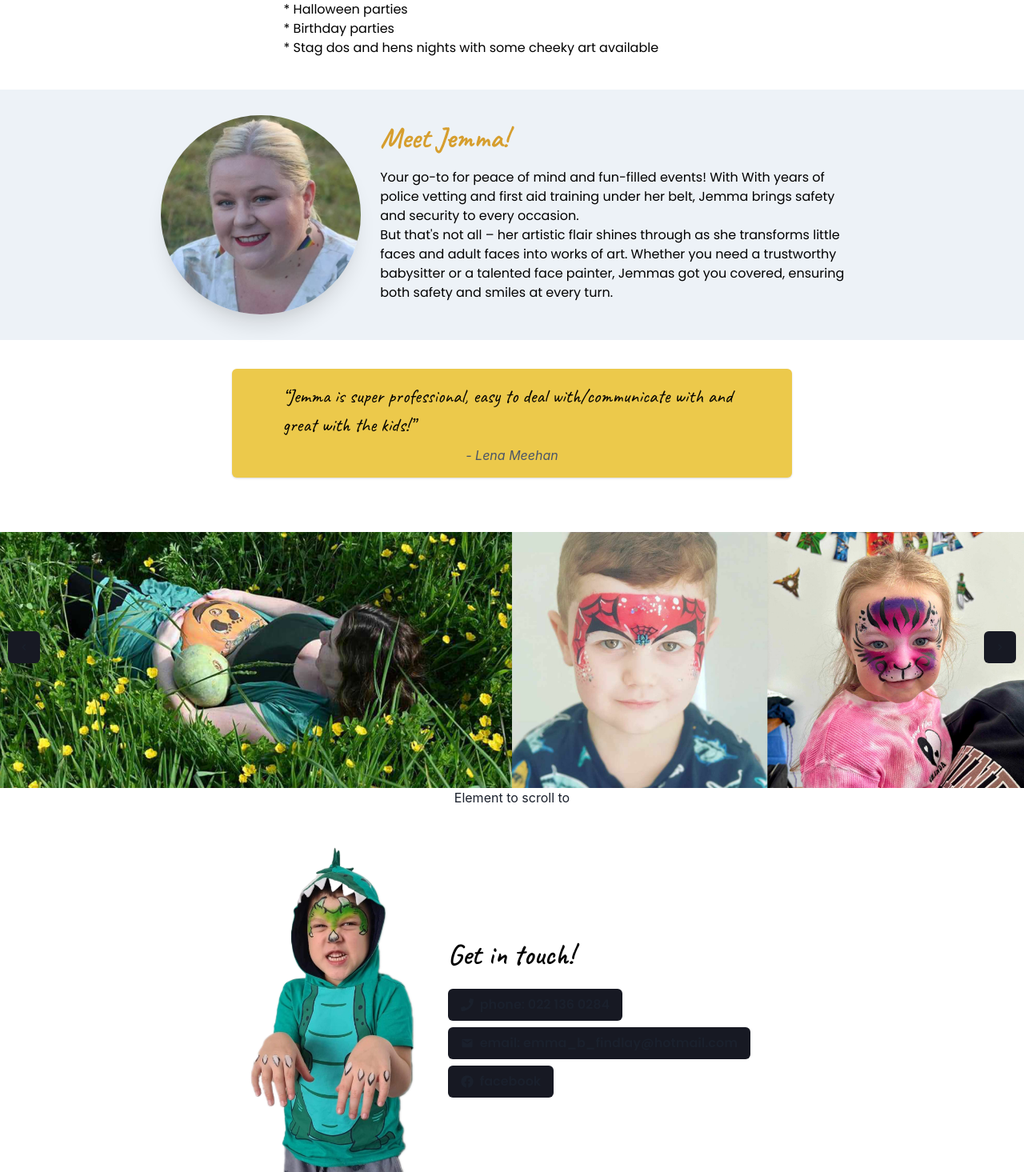
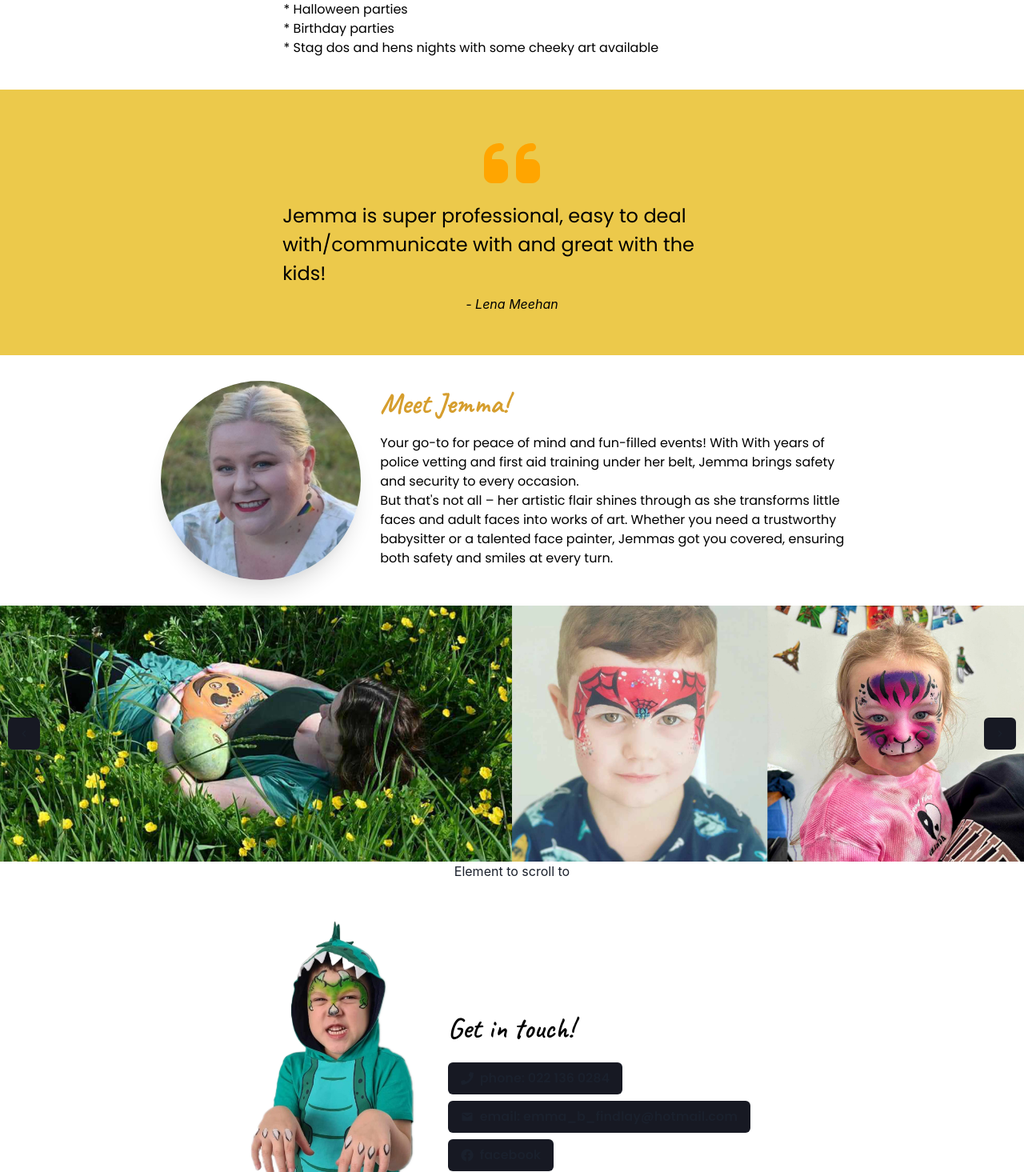
Before and after one commit to HannahBeattie/spirit, a Next.js app: page / in a window 1280 px wide. Shown: the part 1145-2610 px from the top of the page at 80% size. Built offline with nearby package versions, Linux system fonts and the light colour scheme; a web font is replaced by a local one.

Commit message:
tweak order

```diff
--- a/src/app/base/components/About.js
+++ b/src/app/base/components/About.js
@@ -4,7 +4,6 @@ function About() {
 	return (
 		<Stack
 			width={'100vw'}
-			bg={'gray.100'}
 			alignItems={'center'}
 			flex={1}
 			direction={{ base: 'column', md: 'row' }}
--- a/src/app/base/components/InfinateScroll.js
+++ b/src/app/base/components/InfinateScroll.js
@@ -51,7 +51,7 @@ function InfiniteCarousel() {
 	// }, [])
 
 	return (
-		<Box position='relative' width='100%' overflow='hidden' zIndex={0} pt={8}>
+		<Box position='relative' width='100%' overflow='hidden' zIndex={0}>
 			<IconButton
 				aria-label='Previous image'
 				icon={<ChevronLeftIcon />}
@@ -79,7 +79,7 @@ function InfiniteCarousel() {
 					height='auto'
 				/>
 				<Image
-					display={{ base: 'none', md: 'flex' }}
+					display={{ base: 'none', lg: 'flex' }}
 					src={images[nextImageIndex(page)].src}
 					alt={images[nextImageIndex(page)].alt}
 					fit='cover'
--- a/src/app/base/components/Intro.js
+++ b/src/app/base/components/Intro.js
@@ -1,4 +1,4 @@
-import { Container, Heading, List, ListItem, Spacer, Text, VStack } from '@chakra-ui/react'
+import { Container, Divider, Heading, List, ListItem, Spacer, Text, VStack } from '@chakra-ui/react'
 import React from 'react'
 
 function Intro() {
@@ -30,6 +30,7 @@ function Intro() {
 					<ListItem>* Stag dos and hens nights with some cheeky art available </ListItem>
 				</List>
 			</Container>
+
 			<Spacer />
 		</VStack>
 	)
--- a/src/app/base/components/content/Contact.js
+++ b/src/app/base/components/content/Contact.js
@@ -7,6 +7,7 @@ import {
 	Heading,
 	IconButton,
 	Image,
+	Link,
 	SimpleGrid,
 	Text,
 	VStack,
@@ -15,7 +16,7 @@ import React from 'react'
 import { FaFacebook, FaPhone } from 'react-icons/fa'
 import { MdEmail } from 'react-icons/md'
 import StyledNextLink from '../../StyledNextLink'
-import Link from 'next/link'
+import NextLink from 'next/link'
 import CopyToClipboardButton from '../../CoppyToClipboard'
 
 function Contact() {
@@ -51,10 +52,13 @@ function Contact() {
 						</Button>
 					</Link>
 
-					<Link
-						href={'https://www.facebook.com/jemmasfacepaintingandbabysitting/photos'}
+					<Link isExternal target='_blank'>
+						<NextLink
+							href={
+								'https://www.facebook.com/jemmasfacepaintingandbabysitting/photos'
+							}
 							legacyBehavior
-						target='_blank'
+							passHref
 						>
 							<Button bg={'gray.900'} _hover={{ bg: 'gray.700' }}>
 								<HStack>
@@ -62,6 +66,7 @@ function Contact() {
 									<Text fontFamily={'poppins'}>facebook</Text>
 								</HStack>
 							</Button>
+						</NextLink>
 					</Link>
 				</VStack>
 			</HStack>
--- a/src/app/base/components/content/Reviews.js
+++ b/src/app/base/components/content/Reviews.js
@@ -3,6 +3,7 @@ import { Box, Image, IconButton, VStack, Text, Container, Card } from '@chakra-u
 import { motion, useAnimation } from 'framer-motion'
 import { useState, useEffect } from 'react'
 import { ChevronLeftIcon, ChevronRightIcon } from '@chakra-ui/icons'
+import { FaQuoteLeft } from 'react-icons/fa6'
 
 const MotionBox = motion(Box)
 
@@ -15,7 +16,7 @@ const images = [
 		txt: "Jemma was absolutely fantastic at my daughter's birthday party. All the kids and 'big kids' loved their facepaint...Thanks so much Jemma",
 		auth: 'Kate McNabb',
 	},
-	{ txt: 'Jemma is amazing 😍 Nothing more i can say 😁', auth: 'Leah Marie Kerr' },
+	{ txt: 'Jemma is amazing 😍 Nothing more i can say', auth: 'Leah Marie Kerr' },
 	{ txt: 'Jemma is amazing, her artwork is gorgeous ❤', auth: 'Sam Sam' },
 	{ txt: 'what a awesome Lady. did such a good job', auth: 'Terri Cherie' },
 	{
@@ -64,7 +65,7 @@ function Reviews() {
 	}, [])
 
 	return (
-		<Box position='relative' width='100%' overflow='hidden' zIndex={0} py={8}>
+		<Box position='relative' width='100%' overflow='hidden' zIndex={0} bg='yellow.400' p={4}>
 			<MotionBox
 				display='flex'
 				justifyContent='center'
@@ -74,18 +75,19 @@ function Reviews() {
 				initial={{ opacity: 0 }}
 				minH={'9rem'}
 			>
-				<Card bg='yellow.400' p={4} minW={{ md: 700 }} minH={100}>
+				<VStack minW={{ md: 700 }}>
 					<Container color={'black'}>
-						<VStack>
-							<Text fontFamily={'caveat'} fontSize={'2xl'}>
-								&ldquo;{images[page].txt}&rdquo;
+						<VStack minH={300} align={'center'} justify={'center'}>
+							<FaQuoteLeft fontSize={80} color='orange' />
+							<Text fontFamily={'poppins'} fontSize={'2xl'}>
+								{images[page].txt}
 							</Text>
-							<Text color={'gray.600'}>
+							<Text color={'black'}>
 								<i>- {images[page].auth}</i>
 							</Text>
 						</VStack>
 					</Container>
-				</Card>
+				</VStack>
 			</MotionBox>
 		</Box>
 	)
--- a/src/app/page.js
+++ b/src/app/page.js
@@ -40,6 +40,7 @@ export default function Home() {
 		<VStack as={'main'} maxW={'100%vw'} overflow={'hidden'} spacing={0}>
 			<Hero />
 			<Intro />
+			<Reviews />
 			<About />
 			{isVisible && (
 				<Button
@@ -60,8 +61,8 @@ export default function Home() {
 				</Button>
 			)}
 
-			<Reviews />
 			<InfiniteCarousel />
+
 			{/* Element to scroll to */}
 			<div ref={myRef}>Element to scroll to</div>
 
```
Lines whose indentation alone changed are shown as unchanged.
